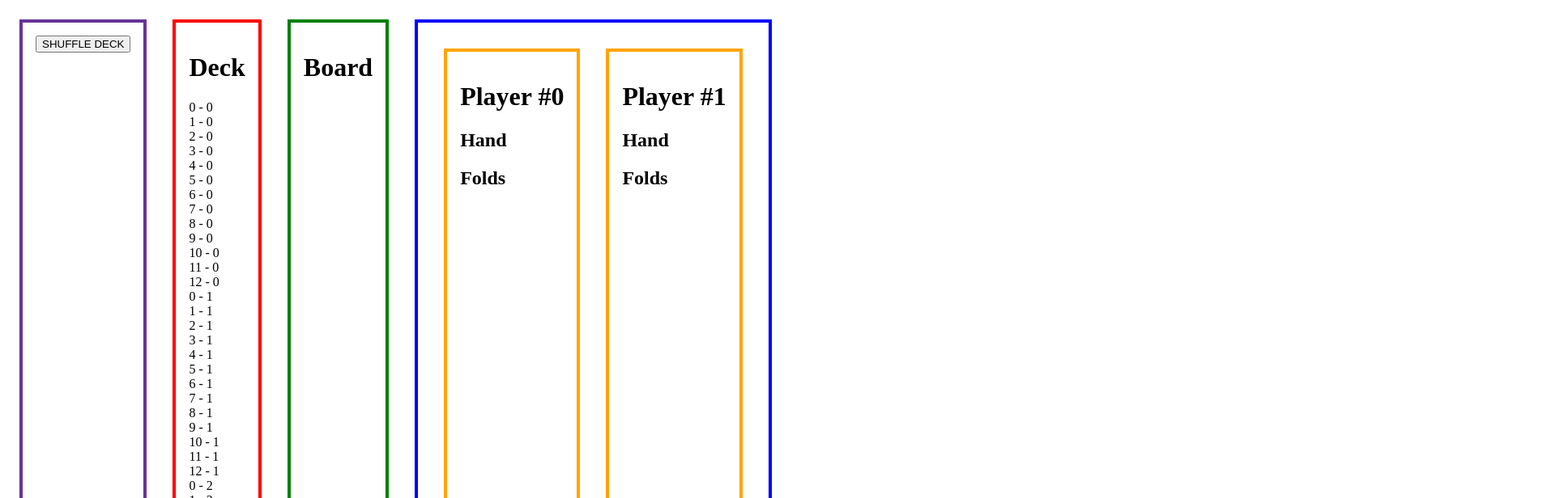
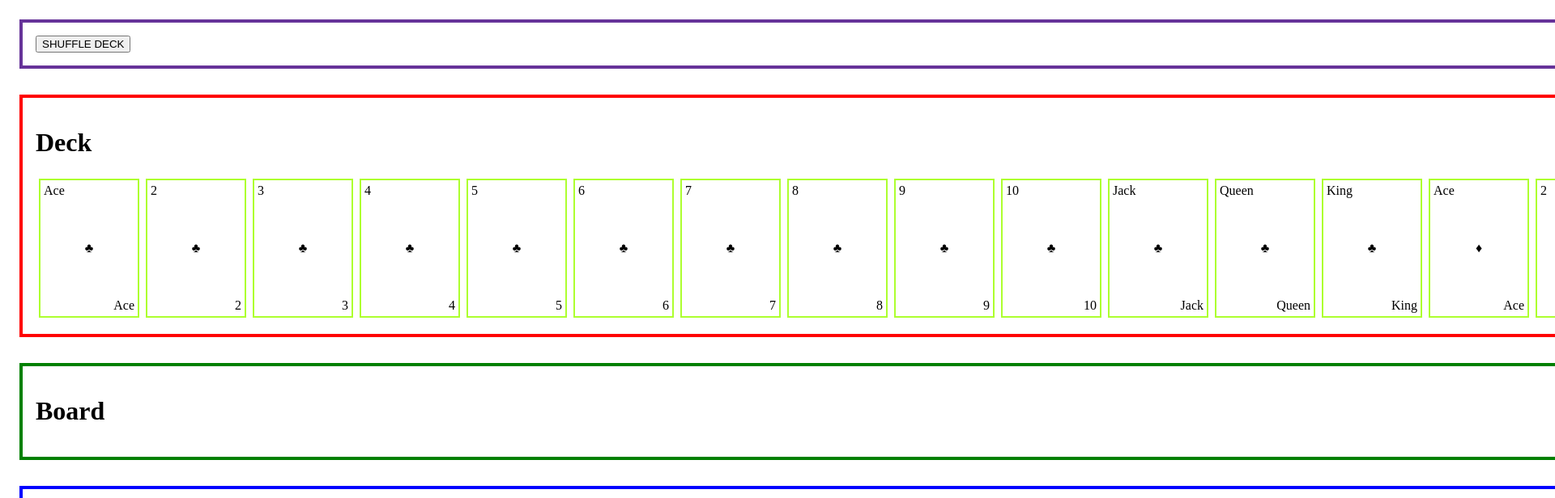
Before and after one commit to amessinger/bataille, a React app: page / in a window 1280 px wide. Both pictures are taken after a click on the button "CREATE DECK". Shown: the top 616 px of the page at 81% size, 1920 px wide, since content can reach past the window. Built offline with nearby package versions, Linux system fonts and the light colour scheme.

Commit message:
add basic style for cards and card stacks

```diff
--- a/app/components/card-stack.js
+++ b/app/components/card-stack.js
@@ -2,7 +2,9 @@ import React from 'react';
 import Card from './card.js';
 
 export default function Stack({ cards }) {
-  return cards.map(({ value, color }) => {
-    return <Card key={`${value}-${color}`} value={value} color={color}/>;
-  });
+  return (
+    <div className="card-stack">
+      {cards.map(({ value, color }) => <Card key={`${value}-${color}`} value={value} color={color}/>)}
+    </div>
+  );
 }
--- a/app/components/card.js
+++ b/app/components/card.js
@@ -1,11 +1,14 @@
 import React from 'react';
 
+const colors = ['♣', '♦', '♥', '♠'];
+const values = ['Ace', '2', '3', '4', '5', '6', '7', '8', '9', '10', 'Jack', 'Queen', 'King'];
+
 export default function Card({ value, color }) {
-  const className = 'card';
-
   return (
-    <div className={className}>
-      {value} - {color}
+    <div className='card'>
+      <div className="card__value">{values[value]}</div>
+      <div className="card__color">{colors[color]}</div>
+      <div className="card__value">{values[value]}</div>
     </div>
   );
 }
--- a/app/index.js
+++ b/app/index.js
@@ -35,10 +35,10 @@ function App() {
         <h1>Board</h1>
         {state.context.board.map((side, index) => {
           return (
-            <Fragment key={`player${index}`}>
+            <div key={`player${index}`}>
               <h1>Player #{index} Side</h1>
               <CardStack cards={side} />
-            </Fragment>
+            </div>
           );
         })}
       </div>
--- a/app/style.css
+++ b/app/style.css
@@ -1,6 +1,7 @@
 .game {
   display: flex;
   flex-wrap: wrap;
+  flex-direction: column;
 }
 
 .action {
@@ -19,6 +20,8 @@
   padding: 1em;
   margin: 1em;
   border: 4px solid green;
+
+  display: flex;
 }
 
 .player-collection {
@@ -27,6 +30,7 @@
   border: 4px solid blue;
 
   display: flex;
+  flex-direction: row;
 }
 
 .player {
@@ -34,3 +38,39 @@
   margin: 1em;
   border: 4px solid orange;
 }
+
+.card-stack {
+  display: flex;
+}
+
+.card {
+  padding: .25em;
+  margin: .25em;
+  border: 2px solid greenyellow;
+  height: 10em;
+  width: 7em;
+
+  position: relative;
+  display: flex;
+
+  justify-content: center;
+}
+
+.card__value {
+  position: absolute;
+  padding: .25em;
+}
+
+.card__value:first-child {
+  top: 0;
+  left: 0;
+}
+
+.card__value:last-child {
+  bottom: 0;
+  right: 0;
+}
+
+.card__color {
+  align-self: center;
+}
```
